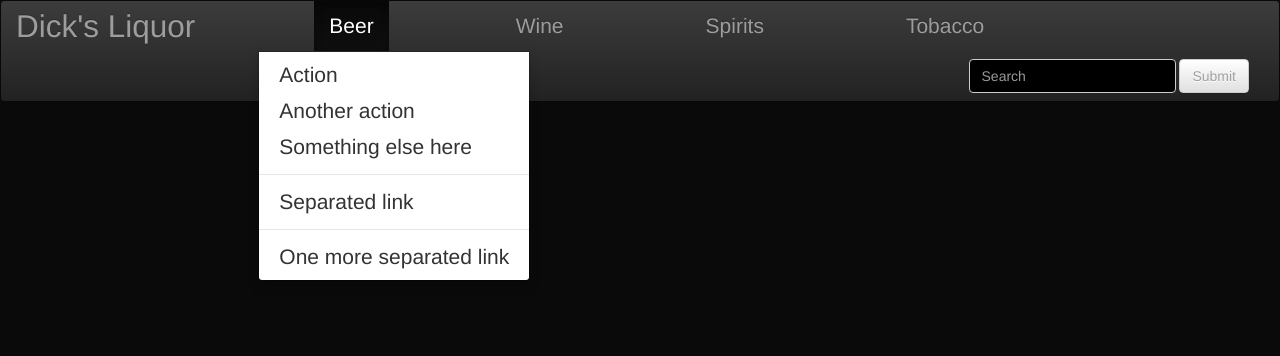
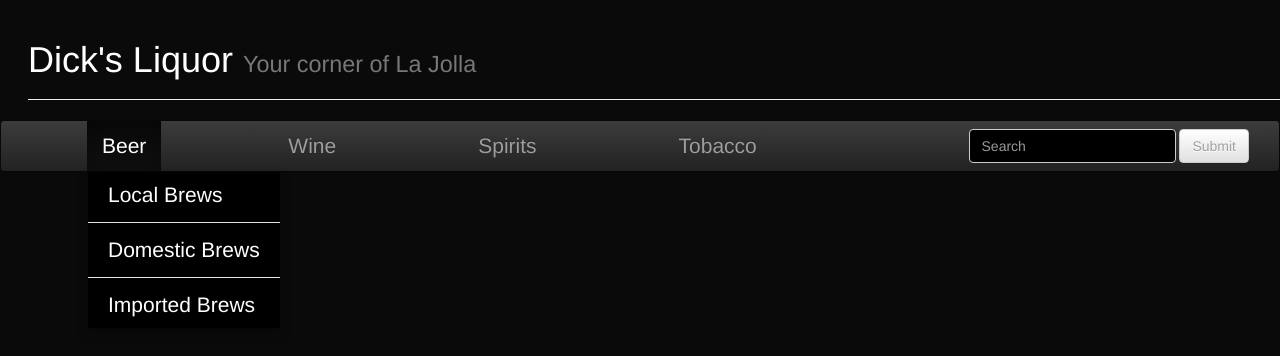
Before and after one commit to lukethomas1/dicksliquor, a plain HTML site: page main_page/index.html in a window 1280 px wide. Both pictures are taken after a click on the button "Beer". Drawn offline with nearby package versions, Linux system fonts and the light colour scheme; a web font is replaced by a local one.

Commit message:
page header

```diff
--- a/main_page/index.html
+++ b/main_page/index.html
@@ -30,6 +30,12 @@
 </head>
 
 <body>
+    <!-- Header -->
+    <div class="page-header">
+        <h1>Dick's Liquor <small>Your corner of La Jolla</small></h1>
+    </div>
+
+    <!-- Navbar -->
     <nav class="navbar navbar-inverse">
         <div class="container-fluid">
             <!-- Brand and toggle get grouped for better mobile display -->
@@ -40,7 +46,6 @@
                 <span class="icon-bar"></span>
                 <span class="icon-bar"></span>
             </button>
-            <a class="navbar-brand" href="#">Dick's Liquor</a>
             </div>
 
             <!-- Collect the nav links, forms, and other content for toggling -->
@@ -49,13 +54,11 @@
                 <li class="dropdown">
                 <a href="#" class="dropdown-toggle" data-toggle="dropdown" role="button" aria-haspopup="true" aria-expanded="false">Beer</span></a>
                 <ul class="dropdown-menu">
-                    <li><a href="#">Action</a></li>
-                    <li><a href="#">Another action</a></li>
-                    <li><a href="#">Something else here</a></li>
+                    <li><a href="#">Local Brews</a></li>
                     <li role="separator" class="divider"></li>
-                    <li><a href="#">Separated link</a></li>
+                    <li><a href="#">Domestic Brews</a></li>
                     <li role="separator" class="divider"></li>
-                    <li><a href="#">One more separated link</a></li>
+                    <li><a href="#">Imported Brews</a></li>
                 </ul>
                 </li>
                 <li class="dropdown">
@@ -104,5 +107,8 @@
             </div><!-- /.navbar-collapse -->
         </div><!-- /.container-fluid -->
     </nav>
+
+    <!-- Slideshow -->
+
 </body>
 </html>
--- a/main_page/index/index.css
+++ b/main_page/index/index.css
@@ -15,16 +15,35 @@
     font-size: 1.5em;
 }
 
+.dropdown-menu {
+    background-color: #000000;
+}
+
+.dropdown-menu > li > a {
+    color: white;
+}
+
+.page-header {
+    margin-left: 2em;
+}
+
+@media (min-width: 979px) {
+    ul.nav li.dropdown:hover > ul.dropdown-menu {
+        display: block;
+    }
+}
+
 .navbar-brand {
     font-size: 2.25em;
     padding-right: 2em;
 }
 
 .navbar-nav > li {
-    padding-left: 4em;
+    margin-left: 4em;
     padding-right: 4em;
 }
 
 body {
     background-color: #0a0a0a;
+    color: white;
 }
--- a/main_page/index/index.js
+++ b/main_page/index/index.js
@@ -0,0 +1,10 @@
+$(document).ready(function() {
+
+    // Hover dropdown activation
+    var dropdowns = document.querySelectorAll(".dropdown")
+    for(var i = 0; i < dropdowns.length; i++) {
+        $(".dropdown").hover(function() {
+
+        })
+    }
+})
```
Also changed, not shown: main_page/assets/slide1.png (added), main_page/assets/slide4.jpg (renamed from main_page/assets/slide1.jpg).
